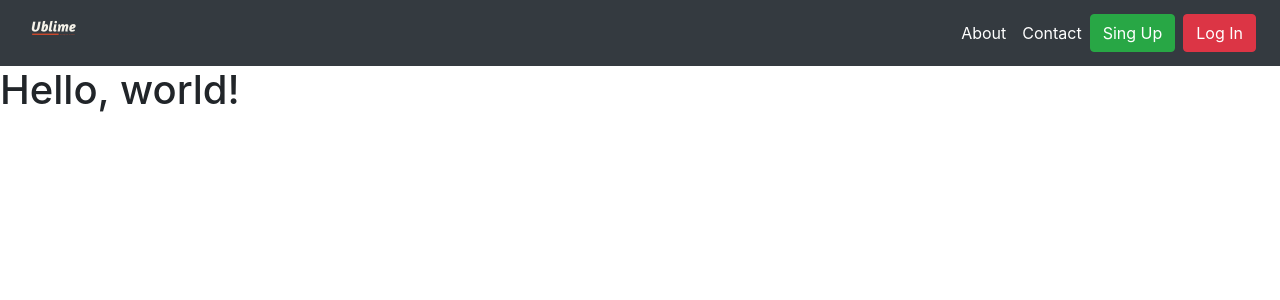
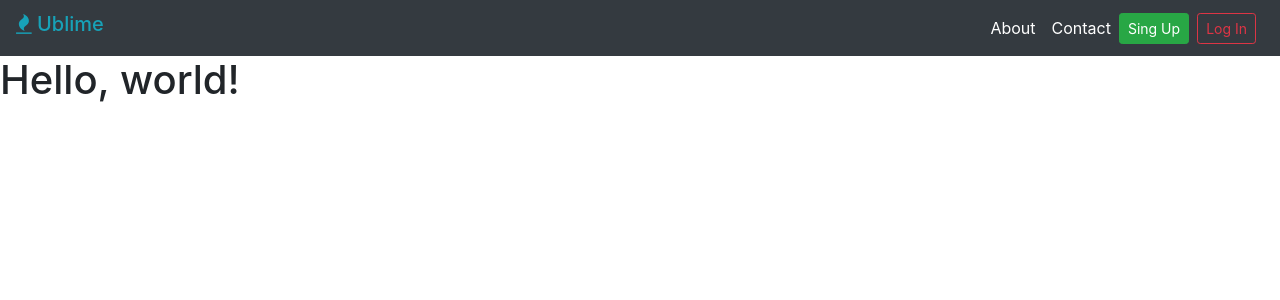
Before and after one commit to SebastianCalle/Ublime, a Django app: page / in a window 1280 px wide. Shown: the top 300 px of the page. Run offline with Django 3.2, Linux system fonts and the light colour scheme; some libraries are stand-ins or nearby versions.

Commit message:
[Feature]: Change the ublime logo and the style of buttons of header

```diff
--- a/templates/base.html
+++ b/templates/base.html
@@ -8,14 +8,14 @@
 
     <!-- Bootstrap CSS -->
     <link rel="stylesheet" href="https://stackpath.bootstrapcdn.com/bootstrap/4.4.1/css/bootstrap.min.css" integrity="sha384-Vkoo8x4CGsO3+Hhxv8T/Q5PaXtkKtu6ug5TOeNV6gBiFeWPGFN9MuhOf23Q9Ifjh" crossorigin="anonymous">
+    <link href="https://stackpath.bootstrapcdn.com/font-awesome/4.7.0/css/font-awesome.min.css" rel="stylesheet" integrity="sha384-wvfXpqpZZVQGK6TAh5PVlGOfQNHSoD2xbE+QkPxCAFlNEevoEH3Sl0sibVcOQVnN" crossorigin="anonymous">
     <link rel="stylesheet" href="{% static 'css/style.css' %}">
-
     <title>Ublime app</title>
   </head>
   <body>
     <nav class="navbar navbar-expand-sm bg-dark navbar-dark justify-content-end">
       <a href="/" class="nabvar-brand">
-        <img src="{% static 'img/logo-ublime.png'%}" alt="logo" height="50px">
+        <h5 class="text-info"><i class="fa fa-fire"></i> Ublime</h5>
       </a>
       <button class="navbar-toggler ml-auto" type="button" data-toggle="collapse" data-target="#navbarSupportedContent">
         <span class="navbar-toggler-icon"></span>
@@ -30,8 +30,8 @@
             </li>
         </ul>
       </div>
-      <button class="btn btn-success ml-10 mr-2">Sing Up</button>
-      <button class="btn btn-danger ml-10 mr-2">Log In</button>
+      <a href="#" class="btn btn-success btn-sm ml-10 mr-2">Sing Up</a>
+      <a href="#" class="btn btn-outline-danger btn-sm ml-10 mr-2">Log In</a>
 
     </nav>
     <h1>Hello, world!</h1>
```
